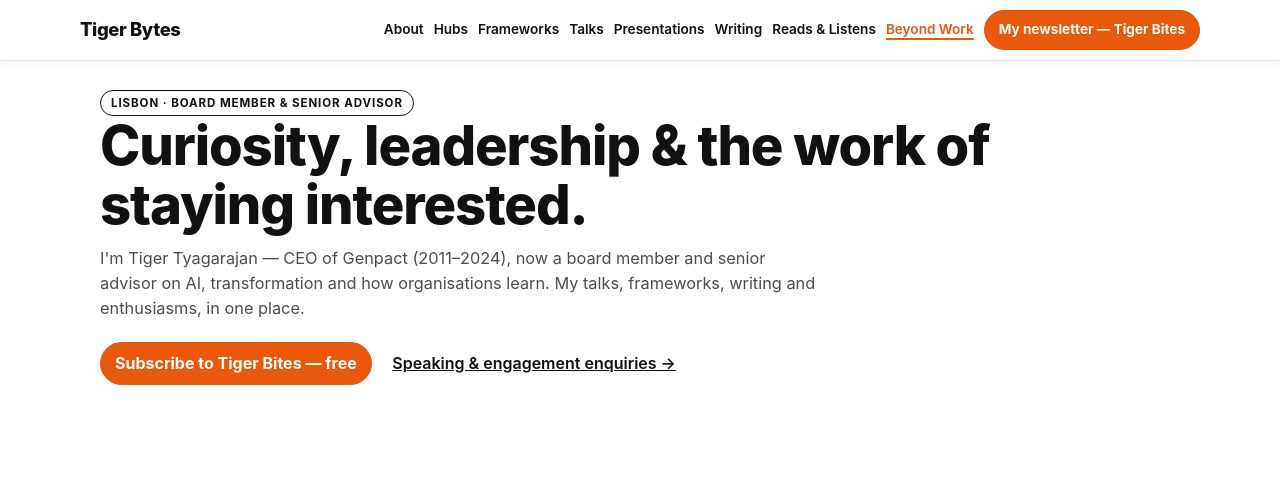
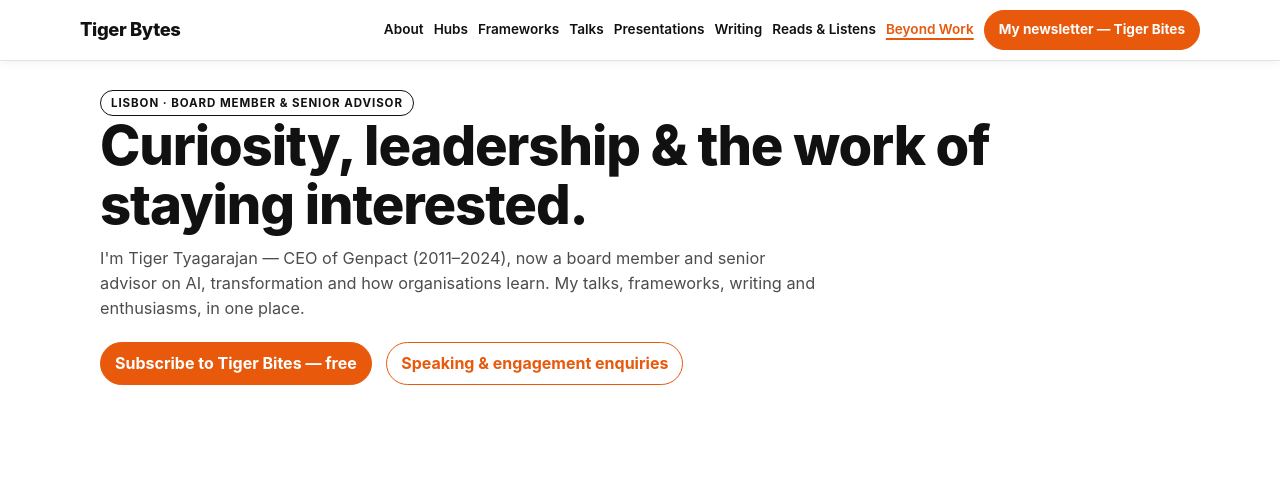
Before and after one commit to TigerTyagarajan/tiger-bytes-site, a plain HTML site: page index.html in a window 1280 px wide. Shown: the top 484 px of the page. Drawn offline with Linux system fonts and the light colour scheme.

Commit message:
Match hero speaking button style to subscribe button

```diff
--- a/index.html
+++ b/index.html
@@ -93,7 +93,7 @@ input[type=email]{width:100%;padding:14px;border-radius:6px;border:1px solid #9a
 <nav><div class="wrap navin"><div class="logo">Tiger <span>Bytes</span></div><div class="links"><a href="#about">About</a><a href="#hubs">Hubs</a><a href="#frameworks">Frameworks</a><a href="#talks">Talks</a><a href="#presentations">Presentations</a><a href="#writing">Writing</a><a href="#reads">Reads &amp; Listens</a><a href="#beyond">Beyond Work</a><a class="btn btn-accent" href="#bites">My newsletter — Tiger Bites</a></div></div></nav>
 <main>
 <header class="hero"><div class="wrap"><span class="kicker">LISBON · BOARD MEMBER &amp; SENIOR ADVISOR</span><h1>Curiosity, leadership &amp; the work of staying interested.</h1><p class="lede">I'm Tiger Tyagarajan — CEO of Genpact (2011–2024), now a board member and senior advisor on AI, transformation and how organisations learn. My talks, frameworks, writing and enthusiasms, in one place.</p>
-<p style="margin-top:20px"><a class="btn btn-accent" href="#bites">Subscribe to Tiger Bites — free</a> <a href="mailto:tyagarajanassistant@gmail.com?subject=Speaking%20enquiry%20via%20Tiger%20Bytes" style="margin-left:16px;font-weight:600">Speaking &amp; engagement enquiries →</a></p>
+<p style="margin-top:20px"><a class="btn btn-accent" href="#bites">Subscribe to Tiger Bites — free</a> <a class="btn" href="mailto:tyagarajanassistant@gmail.com?subject=Speaking%20enquiry%20via%20Tiger%20Bytes" style="background:#ffffff;color:#e8590c!important;border:1px solid #e8590c;margin-left:10px">Speaking &amp; engagement enquiries</a></p>
 </div></header>
 
 <section id="about"><div class="wrap"><h2>What I stand for</h2><div class="about-grid"><figure class="about-photo"><img src="assets/e76a0ff2ac353008.jpg" alt="Tiger Tyagarajan mid-conversation at a podcast table, both hands raised making a point into a studio microphone"></figure><div class="about-text">
```
